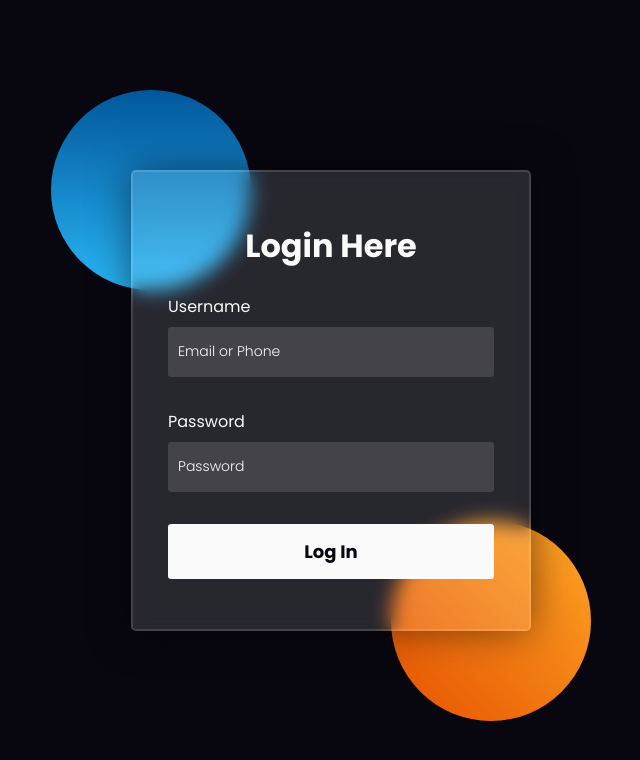
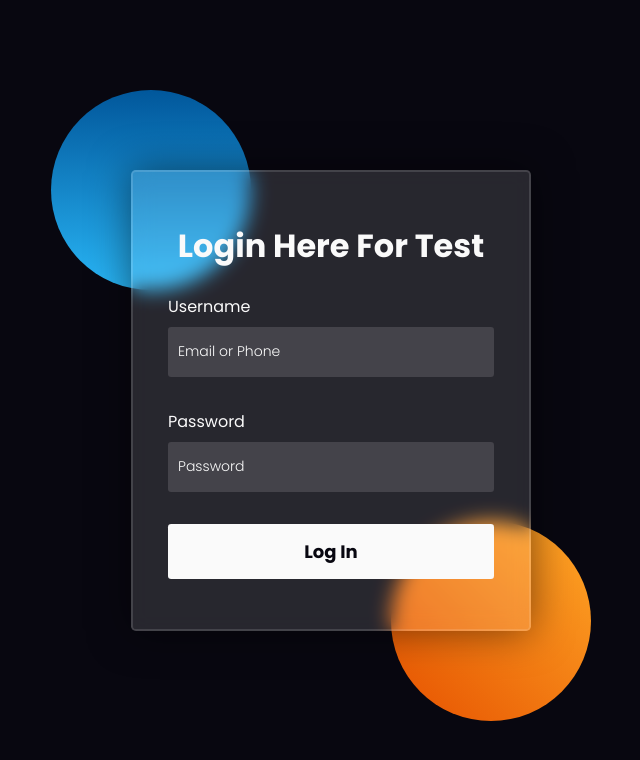
Before and after one commit to Nikkihosseini/git-test, a plain HTML site: page index.html in a window 1280 px wide. Shown: the whole page, without its empty margins (309-949 px from the left). Drawn offline with Linux system fonts and the light colour scheme.

Commit message:
change for test

```diff
--- a/index.html
+++ b/index.html
@@ -14,7 +14,7 @@
         <div class="shape shape_one"></div>
         <div class="shape shape_twe"></div>
         <div class="login_form">
-            <h1 class="login_title">Login Here</h1>
+            <h1 class="login_title">Login Here For Test</h1>
             <form class="form" action="">
                 <label class="form_label" for="username">Username</label>
                 <input id="username" class="form_input" type="text" placeholder="Email or Phone">
```
